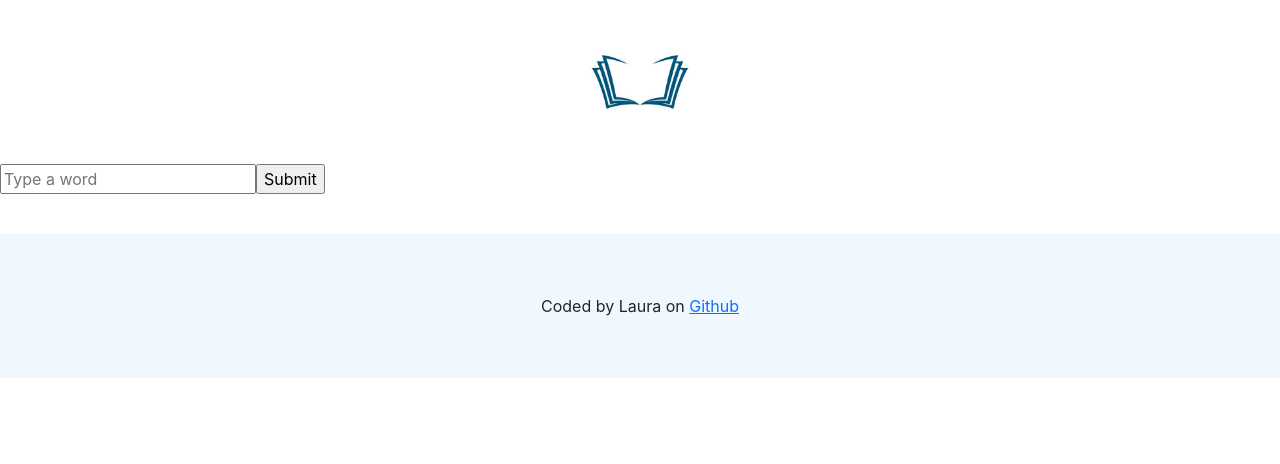
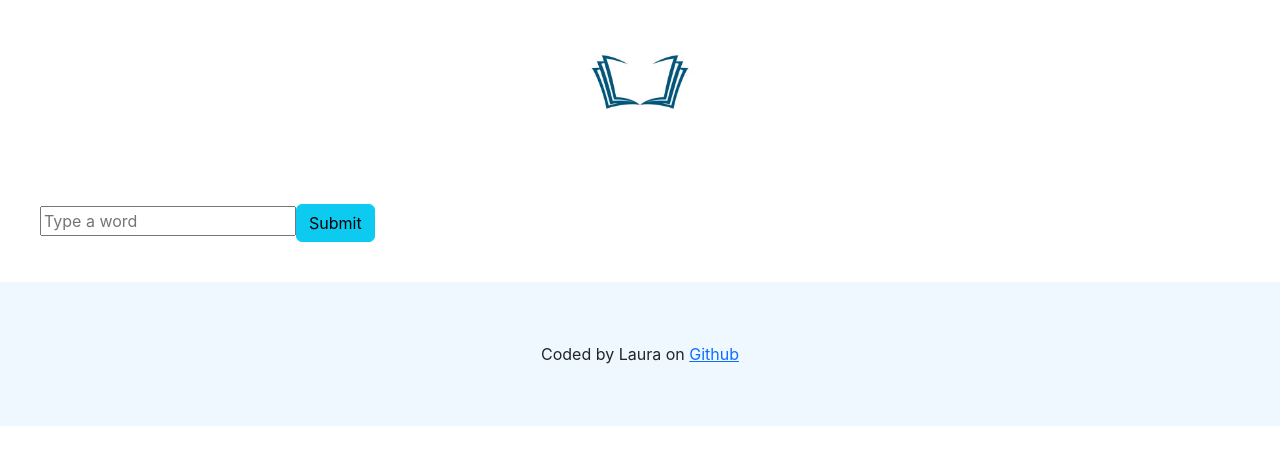
Before and after one commit to elera96/dictionary, a React (Create React App) app: page / in a window 1280 px wide. Shown: the top 464 px of the page. Built offline with nearby package versions, Linux system fonts and the light colour scheme.

Commit message:
bootsstrap css adaptations

```diff
--- a/src/Definitions.js
+++ b/src/Definitions.js
@@ -14,7 +14,7 @@ return (
         <li>{definition.definition}</li>
         </ul>
         );
-})};
+})}
     </div>
 
 
--- a/src/Dictionary.css
+++ b/src/Dictionary.css
@@ -0,0 +1,5 @@
+.search-engine{
+
+    margin: 40px;;
+
+}
--- a/src/Dictionary.js
+++ b/src/Dictionary.js
@@ -32,8 +32,8 @@ setMeaning(response.data[0].meanings);
 return (
     <div className="search-engine">
         <form className="search-form" onSubmit={handleSubmit} >
-            <input type="search" placeholder='Type a word' onChange={handleInput}/>
-            <input type="submit" value="Submit" />
+            <input type="search" placeholder='Type a word' className="sr-only" onChange={handleInput}/>
+            <input type="submit" value="Submit" className="btn btn-info" />
             <Meaning meaning={meaning} />
         </form>
     </div>
```
